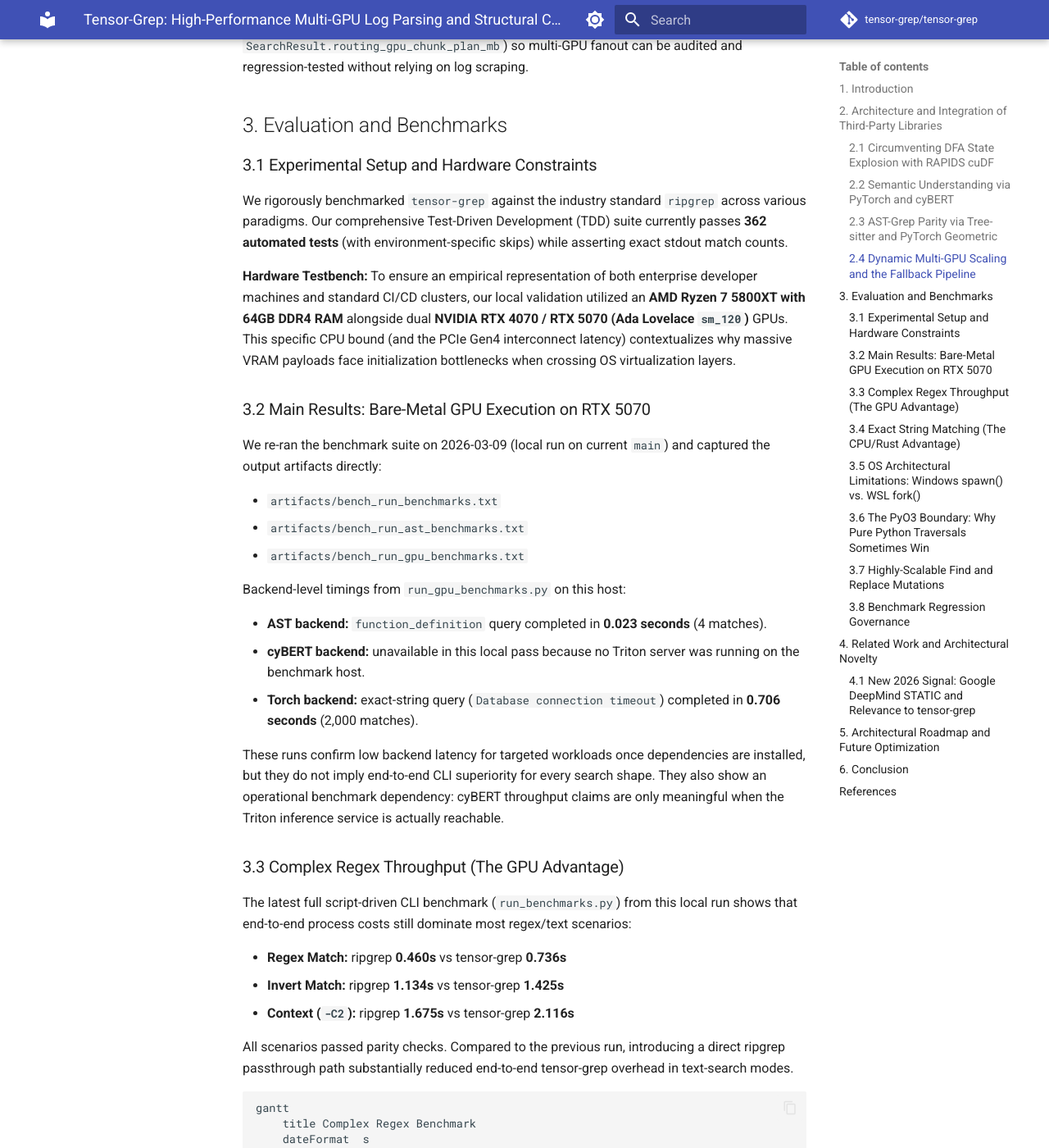
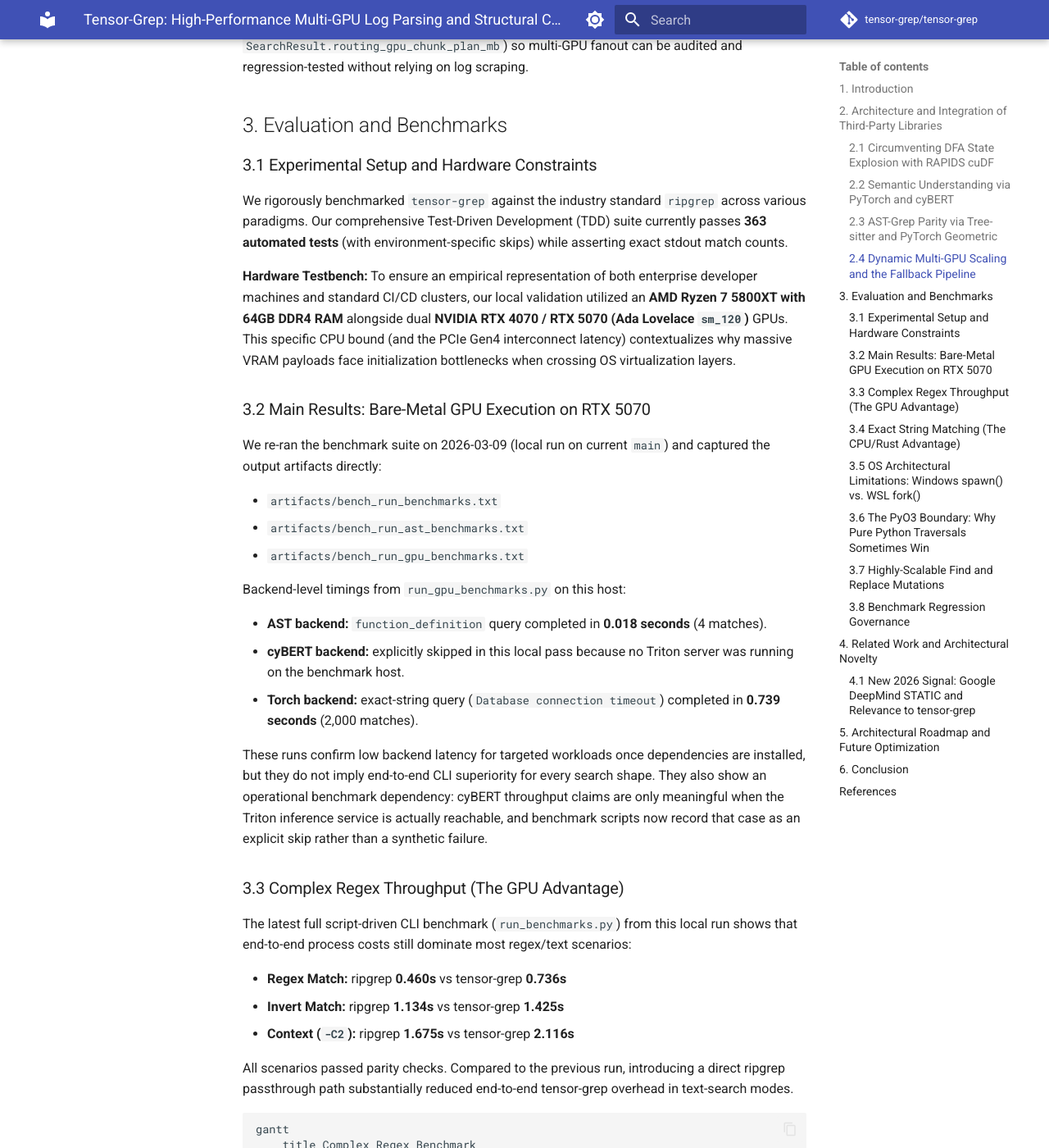
Before and after one commit to oimiragieo/tensor-grep, an MkDocs documentation site: the page built from docs/PAPER.md, in a window 1280 px wide and 1400 px high, scrolled down 4137 px. Shown: the whole window at 82% size. Built offline with MkDocs 1.6.1 and Material for MkDocs 9.7.7, drawn with Linux system fonts in a browser that asks for light colours; comment, search, counter and statistics services are not loaded.

Commit message:
fix(benchmark): skip cybert when triton is unavailable

```diff
--- a/docs/PAPER.md
+++ b/docs/PAPER.md
@@ -70,7 +70,7 @@
 ## 3. Evaluation and Benchmarks
 
 ### 3.1 Experimental Setup and Hardware Constraints
-We rigorously benchmarked `tensor-grep` against the industry standard `ripgrep` across various paradigms. Our comprehensive Test-Driven Development (TDD) suite currently passes **362 automated tests** (with environment-specific skips) while asserting exact stdout match counts.
+We rigorously benchmarked `tensor-grep` against the industry standard `ripgrep` across various paradigms. Our comprehensive Test-Driven Development (TDD) suite currently passes **363 automated tests** (with environment-specific skips) while asserting exact stdout match counts.
 
 **Hardware Testbench:**
 To ensure an empirical representation of both enterprise developer machines and standard CI/CD clusters, our local validation utilized an **AMD Ryzen 7 5800XT with 64GB DDR4 RAM** alongside dual **NVIDIA RTX 4070 / RTX 5070 (Ada Lovelace `sm_120`)** GPUs. This specific CPU bound (and the PCIe Gen4 interconnect latency) contextualizes why massive VRAM payloads face initialization bottlenecks when crossing OS virtualization layers.
@@ -84,11 +84,11 @@
 
 Backend-level timings from `run_gpu_benchmarks.py` on this host:
 
-* **AST backend:** `function_definition` query completed in **0.023 seconds** (4 matches).
-* **cyBERT backend:** unavailable in this local pass because no Triton server was running on the benchmark host.
-* **Torch backend:** exact-string query (`Database connection timeout`) completed in **0.706 seconds** (2,000 matches).
+* **AST backend:** `function_definition` query completed in **0.018 seconds** (4 matches).
+* **cyBERT backend:** explicitly skipped in this local pass because no Triton server was running on the benchmark host.
+* **Torch backend:** exact-string query (`Database connection timeout`) completed in **0.739 seconds** (2,000 matches).
 
-These runs confirm low backend latency for targeted workloads once dependencies are installed, but they do not imply end-to-end CLI superiority for every search shape. They also show an operational benchmark dependency: cyBERT throughput claims are only meaningful when the Triton inference service is actually reachable.
+These runs confirm low backend latency for targeted workloads once dependencies are installed, but they do not imply end-to-end CLI superiority for every search shape. They also show an operational benchmark dependency: cyBERT throughput claims are only meaningful when the Triton inference service is actually reachable, and benchmark scripts now record that case as an explicit skip rather than a synthetic failure.
 
 ### 3.3 Complex Regex Throughput (The GPU Advantage)
 The latest full script-driven CLI benchmark (`run_benchmarks.py`) from this local run shows that end-to-end process costs still dominate most regex/text scenarios:
```
Also changed, not shown: README.md (+4 -4 lines), 2 other files.
